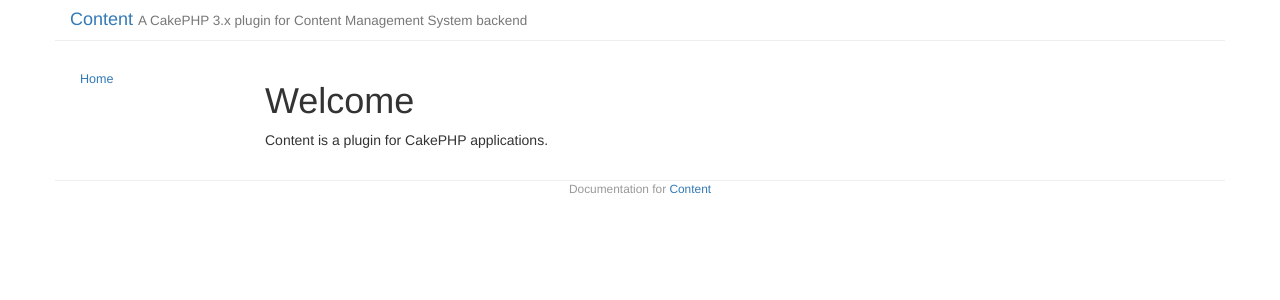
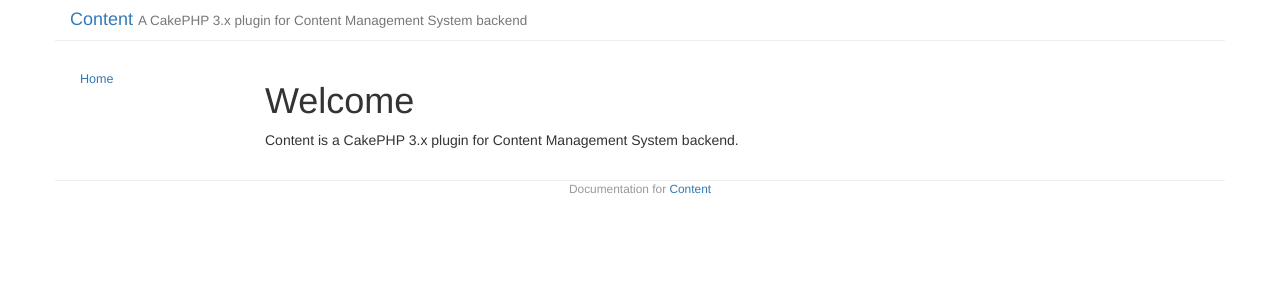
Before and after one commit to aoliverio/content, a Jekyll site: the page built from index.md, in a window 1280 px wide. Shown: the top 300 px of the page. Built offline with Jekyll 4.4.1, drawn with Linux system fonts in a browser that asks for light colours; Markdown is read by kramdown in place of the engine named in the settings.

Commit message:
Update index

```diff
--- a/index.md
+++ b/index.md
@@ -1,8 +1,8 @@
 ---
 layout: default
-title: "Content DOCS"
+title: "welcome"
 ---
 
 # Welcome
 
-Content is a plugin for CakePHP applications.
+Content is a CakePHP 3.x plugin for Content Management System backend.
```
